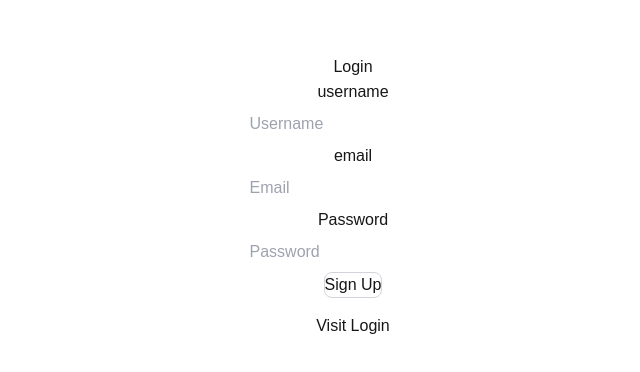
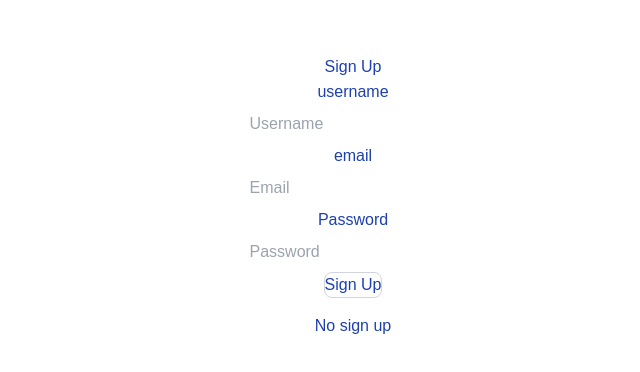
Before and after one commit to HTapia7/app-write, a Next.js app: page /signup in a window 1280 px wide. Shown: the part 204-576 px from the top of the page, without its empty margins (287-927 px from the left). Built offline with nearby package versions, Linux system fonts and the light colour scheme.

Commit message:
added front end for sign up and tested API endpoints

```diff
--- a/src/app/api/users/signup/route.ts
+++ b/src/app/api/users/signup/route.ts
@@ -1,4 +1,4 @@
-import { connect } from '@/dbConfig/dbConfig';
+import { connect } from "@/dbConfig/dbConfig"
 import User from "@/models/userModel"
 import { NextRequest, NextResponse } from 'next/server';
 import bcryptjs from "bcryptjs"
--- a/src/app/signup/page.tsx
+++ b/src/app/signup/page.tsx
@@ -1,23 +1,49 @@
 "use client";
 import Link from "next/link"
-import React from "react";
+import React, { useEffect } from "react";
 import { useRouter } from "next/navigation";
-import { axios } from "axios";
+import axios from "axios";
+import toast from "react-hot-toast";
 
 export default function signUpPage(){
+    const router = useRouter()
     const [user , setUser] = React.useState({
       email: "",
       password: "",
       username: "",
     })
 
+    const [buttonDisabled, setButtonDisable] = React.useState(false)
+    const [loading, setLoading] = React.useState(false)
+
     const onSignup = async () => {
+      try {
+        setLoading(true);
+        const response = await axios.post("/api/users/signup" , user )
+        console.log("sign up sucess" , response.data)
+        router.push("/login")
 
+      } catch (error: any) {
+        console.log("Sign Up failed" , error.message)
+          toast.error(error.message)
+      } finally{
+          setLoading(false)
+      }
     }
+    useEffect(() => {
+      if(user.email.length > 0 && user.password.length > 0 &&
+         user.username.length >0 ){
+          setButtonDisable(false)
+         }
+      else{
+        setButtonDisable(true)
+      }
+    }, [user])
+
 
   return (
-    <div className="flex flex-col items-center justify-center min-h-screen py-2">
-      <h1>Login</h1>
+    <div className="flex flex-col items-center justify-center min-h-screen py-2 text-blue-800">
+      <h1>{loading ? "Processing" : "Sign Up"}</h1>
       <hr/>
       <label htmlFor="username">username</label>
       <input className="p-2"
@@ -50,7 +76,7 @@ export default function signUpPage(){
     onClick={onSignup}>
       Sign Up
     </button>
-    <Link href="/login">Visit Login</Link>
+    <Link href="/login">{buttonDisabled ? "No sign up" : "Sign Up"}</Link>
     </div>
   )
 }
--- a/src/models/userModel.js
+++ b/src/models/userModel.js
@@ -1,5 +1,4 @@
 import mongoose from "mongoose";
-import { type } from "os";
 
 const userSchema = new mongoose.Schema({
     username: {
@@ -30,6 +29,6 @@ const userSchema = new mongoose.Schema({
     verifyTokenExpiry: Date,
 })
 
-const User = mongoose.models.users || mongoose.model("Users" , userSchema);
+const User = mongoose.models.users || mongoose.model("users" , userSchema);
 
 export default User;
```
Also changed, not shown: src/dbConfig/dbConfig.ts (renamed from src/app/dbConfig/dbConfig.ts).
